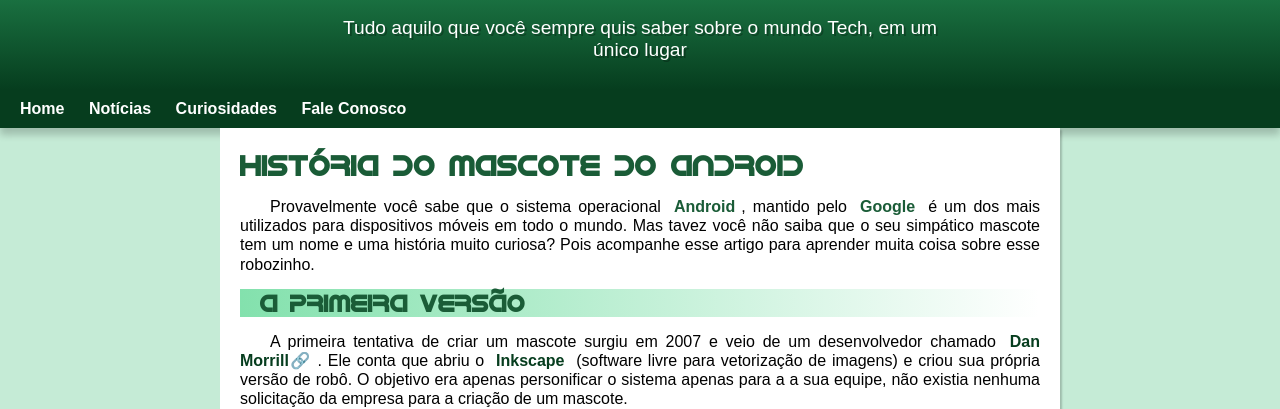
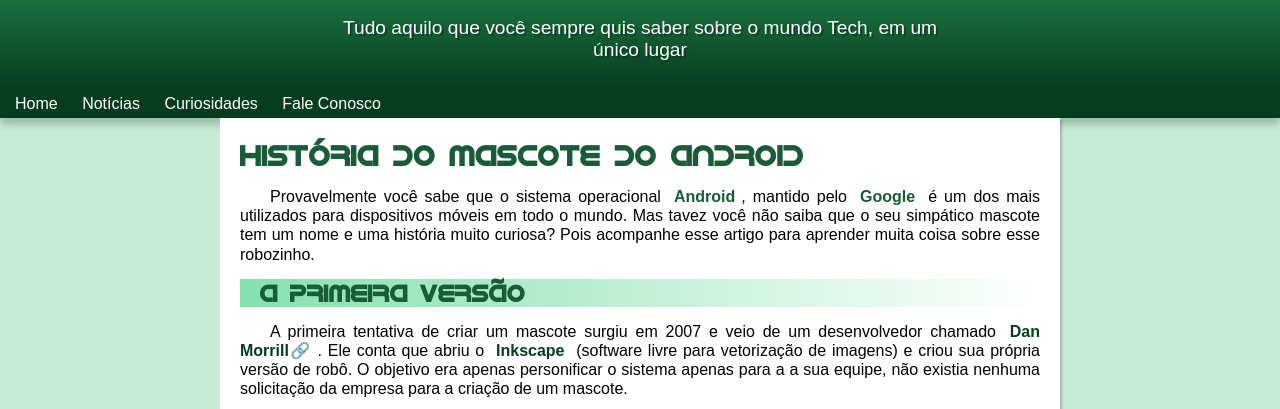
Before and after one commit to Jaymeda14/Projeto10, a plain HTML site: page index.html in a window 1280 px wide. Shown: the part 100-509 px from the top of the page. Drawn offline with Linux system fonts and the light colour scheme.

Commit message:
ajuste fino

```diff
--- a/estilo/style.css
+++ b/estilo/style.css
@@ -66,7 +66,7 @@ header > p{
 }
 nav {
     background-color: var(--cor5);
-    padding: 10px;
+    padding: 5px;
     box-shadow: 0px 7px 7px rgba(0, 0, 0, 0.192);
 }
 nav > a{
@@ -74,7 +74,7 @@ nav > a{
     padding: 10px;
     border-radius: 5px;
     text-decoration: none;
-    font-weight: bold;
+    font-weight: normal;
     transition-duration: 1s;
 }
 nav > a:hover{
```
